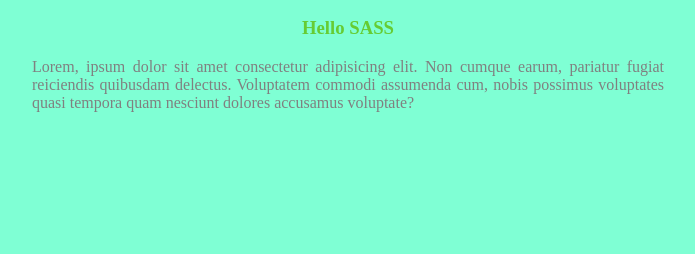
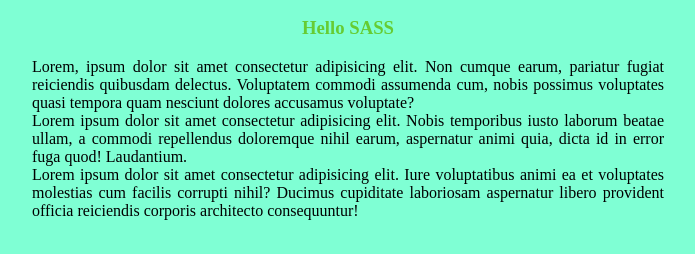
Before and after one commit to angelacaterina/html-sass-first, a plain HTML site: page index.html in a window 1280 px wide. Shown: the part 50-304 px from the top of the page, without its empty margins (292-987 px from the left). Drawn offline with Linux system fonts and the light colour scheme.

Commit message:
refactoring

```diff
--- a/index.html
+++ b/index.html
@@ -10,7 +10,8 @@
         <h2>html-sass-first</h2>
         <h3>Hello SASS</h3>
         <p>Lorem, ipsum dolor sit amet consectetur adipisicing elit. Non cumque earum, pariatur fugiat reiciendis quibusdam delectus. Voluptatem commodi assumenda cum, nobis possimus voluptates quasi tempora quam nesciunt dolores accusamus voluptate?</p>
-
+        <p>Lorem ipsum dolor sit amet consectetur adipisicing elit. Nobis temporibus iusto laborum beatae ullam, a commodi repellendus doloremque nihil earum, aspernatur animi quia, dicta id in error fuga quod! Laudantium.</p>
+        <p>Lorem ipsum dolor sit amet consectetur adipisicing elit. Iure voluptatibus animi ea et voluptates molestias cum facilis corrupti nihil? Ducimus cupiditate laboriosam aspernatur libero provident officia reiciendis corporis architecto consequuntur!</p>
 
         <script src="dist/js/app.js"></script>
     </body>
--- a/src/app.scss
+++ b/src/app.scss
@@ -1,4 +1,5 @@
 $brand_primary: #66cc33;
+$brand_paragraph: black;
 
 body{
     background-color: aquamarine;
@@ -8,7 +9,7 @@
     text-align: center;
 }
 p{
-    color: gray;
+    color: $brand_paragraph;
     width: 50%;
     margin: 0 auto;
     text-align: justify;
```
Also changed, not shown: dist/css/app.css.
